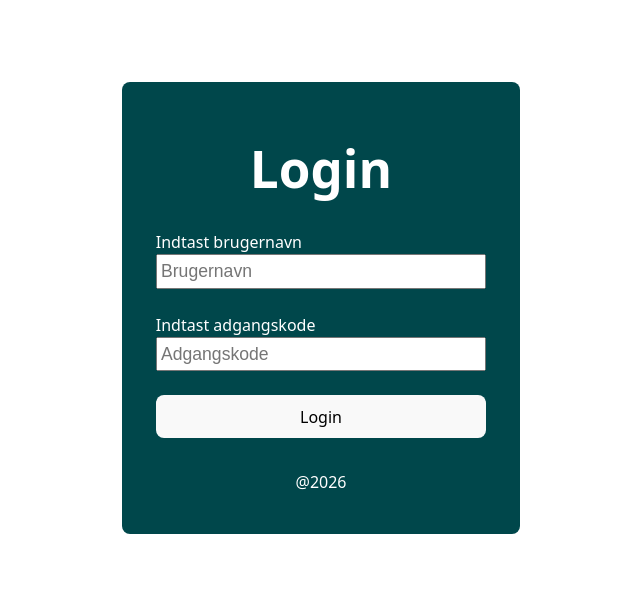
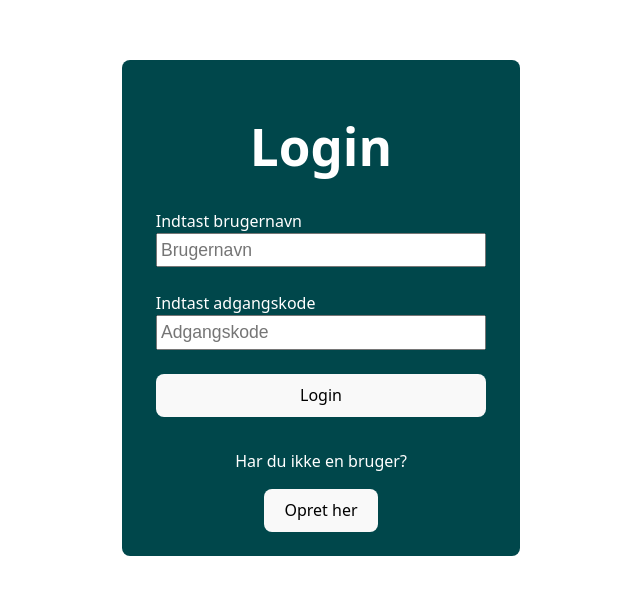
Before and after one commit to majdal01/projekt_A_2026, a Vue app in the folder client/: page / in a window 1280 px wide. Shown: the part 108-702 px from the top of the page, without its empty margins (319-959 px from the left). Built offline with nearby package versions, Linux system fonts and the light colour scheme.

Commit message:
Fejlsøgt og tilrettet, så man kan logge ind med nye bruger

```diff
--- a/client/src/App.vue
+++ b/client/src/App.vue
@@ -2,8 +2,10 @@
 
 <template>
   <div class="container">
-    <Login v-if="!user" @login="handleLogin" />
+    <Login v-if="currentView === 'login'" @login-success="handleLogin" @show-register="showRegister" />
+    <Register v-else-if="currentView === 'register'" @show-login="showLogin" />
 
+    <div v-else>
       <div v-if="user">
 
         <nav>
@@ -27,22 +29,34 @@
         <Content v-if="currentView === 'content'" :user="user" />
       </div>
     </div>
+  </div>
 </template>
 
 <script setup>
 import { ref } from "vue"
 import Login from "./views/Login.vue";
+import Register from "./views/Register.vue";
 import Profile from "./views/Profile.vue";
 import Dashboard from "./views/Dashboard.vue"
 import Content from "./views/Content.vue";
 
 const user = ref(null)
 const token = ref(null)
-const currentView = ref("profile")
+const currentView = ref("login")
 
 console.log("User before:", user.value)
 
+function showRegister() {
+  currentView.value = "register"
+}
+
+function showLogin() {
+  currentView.value = "login"
+}
+
 function handleLogin(data) {
+  console.log("Login success triggered")
+  console.log("Token:", data.token)
   token.value = data.token
   localStorage.setItem("token", data.token)
 
@@ -63,7 +77,7 @@ function logout() {
   user.value = null;
   token.value = null;
   localStorage.removeItem("token");
-  currentView.value = "profile";
+  currentView.value = "login";
 }
 </script>
 
--- a/client/src/views/Login.vue
+++ b/client/src/views/Login.vue
@@ -15,7 +15,8 @@
         </template>
 
         <template #footer>
-            <p class="footer">@2026</p>
+            <p class="footer">Har du ikke en bruger?</p>
+            <button @click="$emit('show-register')">Opret her</button>
         </template>
     </GenericCard>
 </template>
@@ -50,7 +51,7 @@ async function handleLogin() {
             return
         }
 
-        emit("login", data) //sender token videre
+        emit("login-success", data) //sender token videre
     } catch (error) {
         console.error(error)
     }
--- a/client/src/views/Register.vue
+++ b/client/src/views/Register.vue
@@ -18,6 +18,8 @@
 
         <template #footer>
             <p v-if="message">{{ message }}</p>
+            <p>Har du allerede en bruger?</p>
+            <button @click="emit('show-login')">Tilbage til login</button>
         </template>
     </GenericCard>
 </template>
@@ -30,7 +32,10 @@ const username = ref("")
 const password = ref("")
 const message = ref("")
 
+const emit = defineEmits(["show-login"])
+
 async function register() {
+    console.log("Register clicked")
     const res = await fetch("http://localhost:3000/register", {
         method: "POST",
         headers: { "Content-Type": "application/json" },
@@ -41,8 +46,17 @@ async function register() {
     })
 
     const data = await res.json()
-    message.value = data.message
+
+    if (res.ok) {
+        alert("Bruger oprettet! Log ind.")
+        emit("show-login")
+    } else {
+        message.value = data.message
+    }
+
 }
+
+
 
 </script>
 
```
Also changed, not shown: 2 other files (tests, documents, lock files or other folders). Lines whose indentation alone changed are shown as unchanged.
